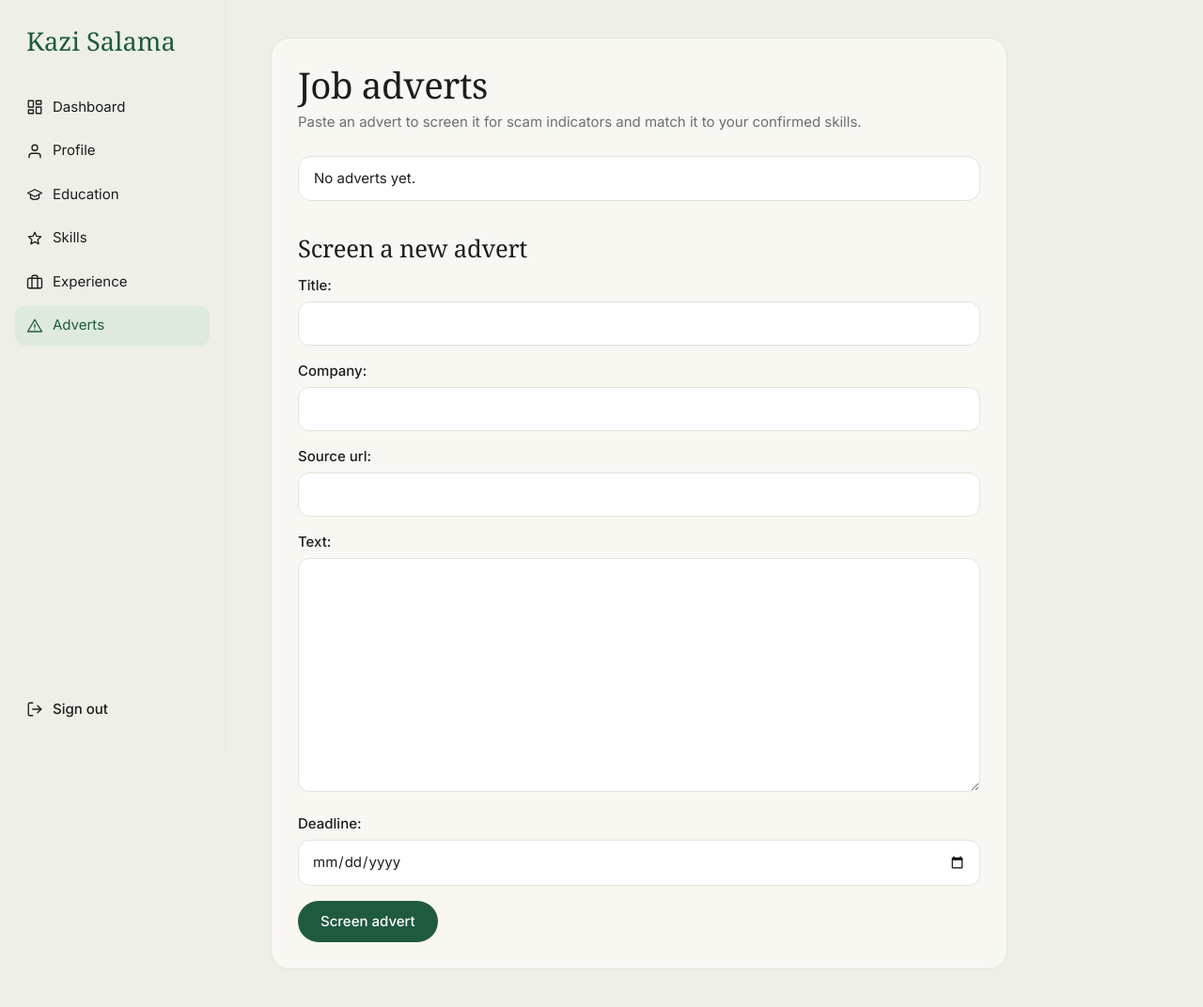
After one commit to Moseti-suddo/Kazi-salama, a Django app: page /adverts/ in a window 1280 px wide. The commit adds this page. Shown: the whole page at 94% size. Run offline with Django 5.2, Linux system fonts and the light colour scheme; the visitor is signed in with stand-in values (Sample User, id 1); data comes from the database, SQL or seed files in the repository; some web fonts are replaced.

Commit message:
Add advert screening, matching, tracker status, tests

```diff
--- a/profiles/forms.py
+++ b/profiles/forms.py
@@ -1,6 +1,5 @@
 from django import forms
-from .models import CareerProfile, Education, Experience, Skill
-
+from .models import Advert, CareerProfile, Education, Experience, Skill
 class CareerProfileForm(forms.ModelForm):
     class Meta:
         model = CareerProfile
@@ -65,3 +64,12 @@ class ExperienceForm(forms.ModelForm):
             "end_date": forms.DateInput(attrs={"type": "date"}),
             "responsibilities": forms.Textarea(attrs={"rows": 4}),
         }
+
+class AdvertForm(forms.ModelForm):
+    class Meta:
+        model = Advert
+        fields = ["title", "company", "source_url", "text", "deadline"]
+        widgets = {
+            "text": forms.Textarea(attrs={"rows": 10}),
+            "deadline": forms.DateInput(attrs={"type": "date"}),
+        }
--- /dev/null
+++ b/profiles/matching.py
@@ -0,0 +1,23 @@
+import re
+
+KNOWN_SKILLS = [
+    "python", "django", "flask", "java", "javascript", "typescript", "react",
+    "node.js", "php", "laravel", "c++", "c#", "sql", "postgresql", "mysql",
+    "mongodb", "html", "css", "git", "docker", "linux", "aws", "azure",
+    "machine learning", "networking", "cybersecurity", "excel", "communication",
+    "teamwork", "problem solving", "rest api", "tailwind", "htmx",
+]
+
+
+def _found(skill, text):
+    return re.search(r"(?<![\w+#])" + re.escape(skill) + r"(?![\w+#])", text, re.IGNORECASE)
+
+
+def match_skills(text, confirmed_names):
+    confirmed = {n.strip().lower() for n in confirmed_names}
+    required = {s for s in KNOWN_SKILLS if _found(s, text)}
+    required |= {c for c in confirmed if _found(c, text)}
+    matched = sorted(required & confirmed)
+    missing = sorted(required - confirmed)
+    score = round(100 * len(matched) / len(required)) if required else 0
+    return {"matched": matched, "missing": missing, "score": score}
--- a/profiles/models.py
+++ b/profiles/models.py
@@ -170,3 +170,36 @@ class Achievement(models.Model):
 
     def __str__(self):
         return self.title
+
+class Advert(models.Model):
+    class Status(models.TextChoices):
+        SAVED = "saved", "Saved"
+        PREPARING = "preparing", "Preparing application"
+        SUBMITTED = "submitted", "Submitted externally"
+        INTERVIEW = "interview", "Interview"
+        OFFER = "offer", "Offer received"
+        REJECTED = "rejected", "Rejected"
+        WITHDRAWN = "withdrawn", "Withdrawn"
+
+    profile = models.ForeignKey(CareerProfile, on_delete=models.CASCADE, related_name="adverts")
+    title = models.CharField(max_length=200)
+    company = models.CharField(max_length=200, blank=True)
+    source_url = models.URLField(blank=True)
+    text = models.TextField()
+    risk_level = models.CharField(max_length=10)
+    risk_score = models.PositiveIntegerField(default=0)
+    indicators = models.JSONField(default=list)
+    matched = models.JSONField(default=list)
+    missing = models.JSONField(default=list)
+    match_score = models.PositiveIntegerField(null=True, blank=True)
+    status = models.CharField(max_length=20, choices=Status.choices, default=Status.SAVED)
+    deadline = models.DateField(blank=True, null=True)
+    notes = models.TextField(blank=True)
+    created_at = models.DateTimeField(auto_now_add=True)
+    updated_at = models.DateTimeField(auto_now=True)
+
+    class Meta:
+        ordering = ["-created_at"]
+
+    def __str__(self):
+        return self.title
--- /dev/null
+++ b/profiles/scam.py
@@ -0,0 +1,31 @@
+import re
+
+RULES = [
+    ("Asks for a fee or deposit",
+     r"(registration|processing|training|application|admin|medical|visa|interview)\s+fee|pay\s+(a\s+|an\s+)?(fee|deposit)|send\s+(money|ksh|kes)|refundable deposit", 30),
+    ("Asks for sensitive details (ID, bank, PIN, password)",
+     r"(id|passport)\s+(copy|number|photo)|bank\s+(details|account)|\bpin\b|password|m-?pesa\s+(pin|code)", 25),
+    ("Contact only via WhatsApp/Telegram",
+     r"(whatsapp|telegram)\s+(only|us|on|number)|contact.{0,20}(whatsapp|telegram)", 15),
+    ("Free email address used as employer contact",
+     r"[\w.+-]+@(gmail|yahoo|hotmail|outlook)\.com", 15),
+    ("Guaranteed job or no interview",
+     r"guaranteed\s+(job|employment|placement)|no\s+interview|no\s+experience\s+(needed|required)|hired\s+immediately", 15),
+    ("Unrealistic pay claims",
+     r"earn\s+(up\s+to\s+)?(ksh|kes|\$)?\s?[\d,]{4,}\s*(per|a|/)\s*(day|week)|quick\s+money|easy\s+money", 15),
+    ("Overseas recruitment pressure",
+     r"(dubai|qatar|saudi|kuwait|oman)\b.{0,60}(agent|agency|visa|ticket)", 15),
+    ("Urgency or pressure language",
+     r"urgent(ly)?|limited\s+(slots|spaces|vacancies)|apply\s+now|today\s+only|act\s+fast", 10),
+]
+
+
+def screen_advert(text):
+    indicators, score = [], 0
+    for label, pattern, weight in RULES:
+        if re.search(pattern, text, re.IGNORECASE):
+            indicators.append(label)
+            score += weight
+    score = min(score, 100)
+    level = "High" if score >= 60 else "Medium" if score >= 30 else "Low"
+    return {"score": score, "level": level, "indicators": indicators}
--- a/profiles/urls.py
+++ b/profiles/urls.py
@@ -8,6 +8,11 @@ from .views import (
     skill_list,
     experience_confirm,
     experience_list,
+    advert_list,
+    advert_detail,
+    advert_override,
+    advert_status,
+    advert_delete,
 )
 
 urlpatterns = [
@@ -19,4 +24,9 @@ urlpatterns = [
     path("profile/skills/<int:pk>/confirm/", skill_confirm, name="skill_confirm"),
     path("profile/experience/", experience_list, name="experience_list"),
     path("profile/experience/<int:pk>/confirm/", experience_confirm, name="experience_confirm"),
+    path("adverts/", advert_list, name="advert_list"),
+    path("adverts/<int:pk>/", advert_detail, name="advert_detail"),
+    path("adverts/<int:pk>/override/", advert_override, name="advert_override"),
+    path("adverts/<int:pk>/status/", advert_status, name="advert_status"),
+    path("adverts/<int:pk>/delete/", advert_delete, name="advert_delete"),
 ]
--- a/profiles/views.py
+++ b/profiles/views.py
@@ -2,8 +2,17 @@ from django.contrib.auth.decorators import login_required
 from django.shortcuts import get_object_or_404, redirect, render
 from django.views.decorators.http import require_POST
 
-from .forms import CareerProfileForm, EducationForm, ExperienceForm, SkillForm
-from .models import CareerProfile, Education, Experience, Skill
+from .forms import (
+    AdvertForm,
+    CareerProfileForm,
+    EducationForm,
+    ExperienceForm,
+    SkillForm,
+)
+from .matching import match_skills
+from .models import Advert, CareerProfile, Education, Experience, Skill
+from .scam import screen_advert
+
 
 def get_profile(user):
     profile, _ = CareerProfile.objects.get_or_create(
@@ -58,6 +67,7 @@ def education_confirm(request, pk):
     entry.save(update_fields=["is_confirmed", "updated_at"])
     return redirect("education_list")
 
+
 @login_required
 def dashboard(request):
     profile = get_profile(request.user)
@@ -80,7 +90,18 @@ def dashboard(request):
             "unconfirmed": total - confirmed,
             "url_name": url_name,
         })
+
+    adverts = profile.adverts.all()
+    cards.append({
+        "name": "Adverts",
+        "total": adverts.count(),
+        "high_risk": adverts.filter(risk_level="High").count(),
+        "url_name": "advert_list",
+        "is_advert": True,
+    })
+
     return render(request, "profiles/dashboard.html", {"profile": profile, "cards": cards})
+
 
 @login_required
 def skill_list(request):
@@ -112,6 +133,7 @@ def skill_confirm(request, pk):
     skill.save(update_fields=["is_confirmed", "updated_at"])
     return redirect("skill_list")
 
+
 @login_required
 def experience_list(request):
     profile = get_profile(request.user)
@@ -141,3 +163,74 @@ def experience_confirm(request, pk):
     entry.is_confirmed = not entry.is_confirmed
     entry.save(update_fields=["is_confirmed", "updated_at"])
     return redirect("experience_list")
+
+
+def _run_match(advert):
+    names = advert.profile.skills.filter(is_confirmed=True).values_list("name", flat=True)
+    result = match_skills(advert.text, names)
+    advert.matched = result["matched"]
+    advert.missing = result["missing"]
+    advert.match_score = result["score"]
+
+
+@login_required
+def advert_list(request):
+    profile = get_profile(request.user)
+    if request.method == "POST":
+        form = AdvertForm(request.POST)
+        if form.is_valid():
+            advert = form.save(commit=False)
+            advert.profile = profile
+            risk = screen_advert(advert.text)
+            advert.risk_level = risk["level"]
+            advert.risk_score = risk["score"]
+            advert.indicators = risk["indicators"]
+            if risk["level"] != "High":
+                _run_match(advert)
+            advert.save()
+            return redirect("advert_detail", pk=advert.pk)
+    else:
+        form = AdvertForm()
+    return render(
+        request,
+        "profiles/advert_list.html",
+        {"adverts": Advert.objects.filter(profile=profile), "form": form},
+    )
+
+
+@login_required
+def advert_detail(request, pk):
+    advert = get_object_or_404(Advert, pk=pk, profile__user=request.user)
+    return render(
+        request,
+        "profiles/advert_detail.html",
+        {"advert": advert, "statuses": Advert.Status.choices},
+    )
+
+
+@login_required
+@require_POST
+def advert_override(request, pk):
+    advert = get_object_or_404(Advert, pk=pk, profile__user=request.user)
+    _run_match(advert)
+    advert.save()
+    return redirect("advert_detail", pk=pk)
+
+
+@login_required
+@require_POST
+def advert_status(request, pk):
+    advert = get_object_or_404(Advert, pk=pk, profile__user=request.user)
+    new = request.POST.get("status")
+    if new in Advert.Status.values:
+        advert.status = new
+        advert.save(update_fields=["status", "updated_at"])
+    return redirect("advert_detail", pk=pk)
+
+
+@login_required
+@require_POST
+def advert_delete(request, pk):
+    advert = get_object_or_404(Advert, pk=pk, profile__user=request.user)
+    advert.delete()
+    return redirect("advert_list")
--- a/templates/base.html
+++ b/templates/base.html
@@ -109,7 +109,11 @@
         <a class="navlink {% if request.resolver_match.url_name == 'experience_list' %}active{% endif %}" href="{% url 'experience_list' %}">
         <svg viewBox="0 0 24 24"><rect x="2" y="7" width="20" height="14" rx="2"/><path d="M16 21V5a2 2 0 0 0-2-2h-4a2 2 0 0 0-2 2v16"/></svg>
         Experience
-    </a>
+        </a>
+        <a class="navlink {% if request.resolver_match.url_name == 'advert_list' %}active{% endif %}" href="{% url 'advert_list' %}">
+            <svg viewBox="0 0 24 24"><path d="M12 3 2 20h20z"/><path d="M12 10v4M12 17h.01"/></svg>
+            Adverts
+        </a>
 
         <form method="post" action="{% url 'logout' %}">
             {% csrf_token %}
--- /dev/null
+++ b/templates/profiles/advert_list.html
@@ -0,0 +1,19 @@
+{% extends "base.html" %}
+{% block title %}Adverts | Kazi Salama{% endblock %}
+{% block content %}
+<h1>Job adverts</h1>
+<p class="lead">Paste an advert to screen it for scam indicators and match it to your confirmed skills.</p>
+
+<ul>
+    {% for a in adverts %}
+    <li class="entry">
+        <div><strong><a href="{% url 'advert_detail' a.pk %}">{{ a.title }}</a></strong><br>
+            <span class="muted">{{ a.company }} · {{ a.get_status_display }}</span></div>
+        <span class="badge {% if a.risk_level == 'Low' %}ok{% else %}warn{% endif %}">{{ a.risk_level }} risk</span>
+    </li>
+    {% empty %}<li>No adverts yet.</li>{% endfor %}
+</ul>
+
+<h2>Screen a new advert</h2>
+<form method="post">{% csrf_token %}{{ form.as_p }}<button type="submit">Screen advert</button></form>
+{% endblock %}
```
Also changed, not shown: profiles/tests.py (+35 -1 lines), templates/profiles/advert_detail.html (added, +49 -0 lines), templates/profiles/dashboard.html (+9 -1 lines), profiles/migrations/0006_alter_achievement_id_alter_careerprofile_id_and_more.py (added).
